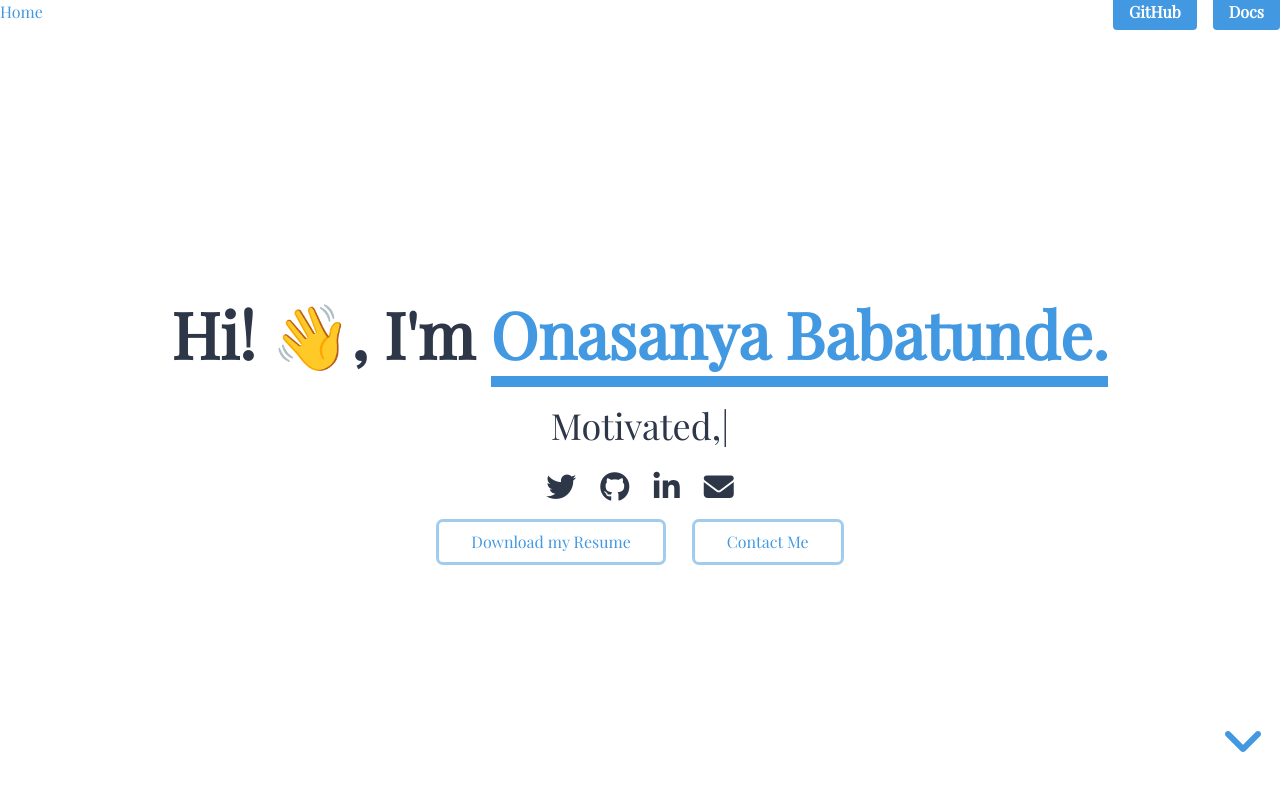
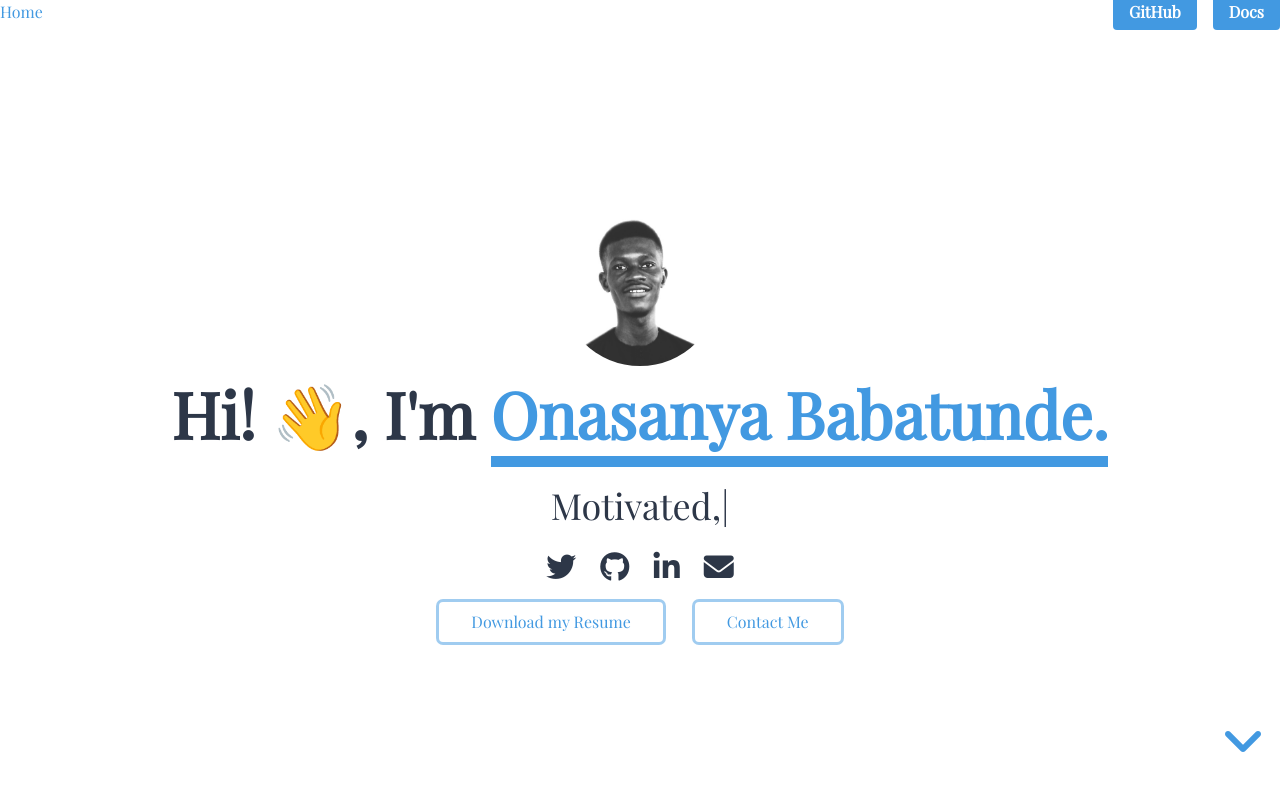
Before and after one commit to rammyblog/portfolio, a Next.js app: page / in a window 1280 px wide. Shown: the top 800 px of the page. Built offline with nearby package versions, Linux system fonts and the light colour scheme; some icons are missing.

Commit message:
Added my picture

```diff
--- a/components/header.js
+++ b/components/header.js
@@ -21,6 +21,12 @@ function Header() {
   return (
     <>
       <div className="relative flex p-0 md:py-20 lg:py-20 justify-center items-center flex-col  text-gray-800 text-center h-screen mb-10 ">
+        <div className="rounded-full flex items-center justify-center w-40">
+          <img
+            src="./onasanya_tunde.jpg"
+            className="rounded-full h-40 w-40  flex items-center justify-center"
+          />
+        </div>
         <h1 className="font-extrabold text-xl md:text-5xl lg:text-6xl">
           Hi! <span className="text-md font-medium">👋</span>, I'm{" "}
           <span className="text-blue-500 shadow-md custom-box-shadow">
```
Also changed, not shown: public/onasanya_tunde.jpg (added).
